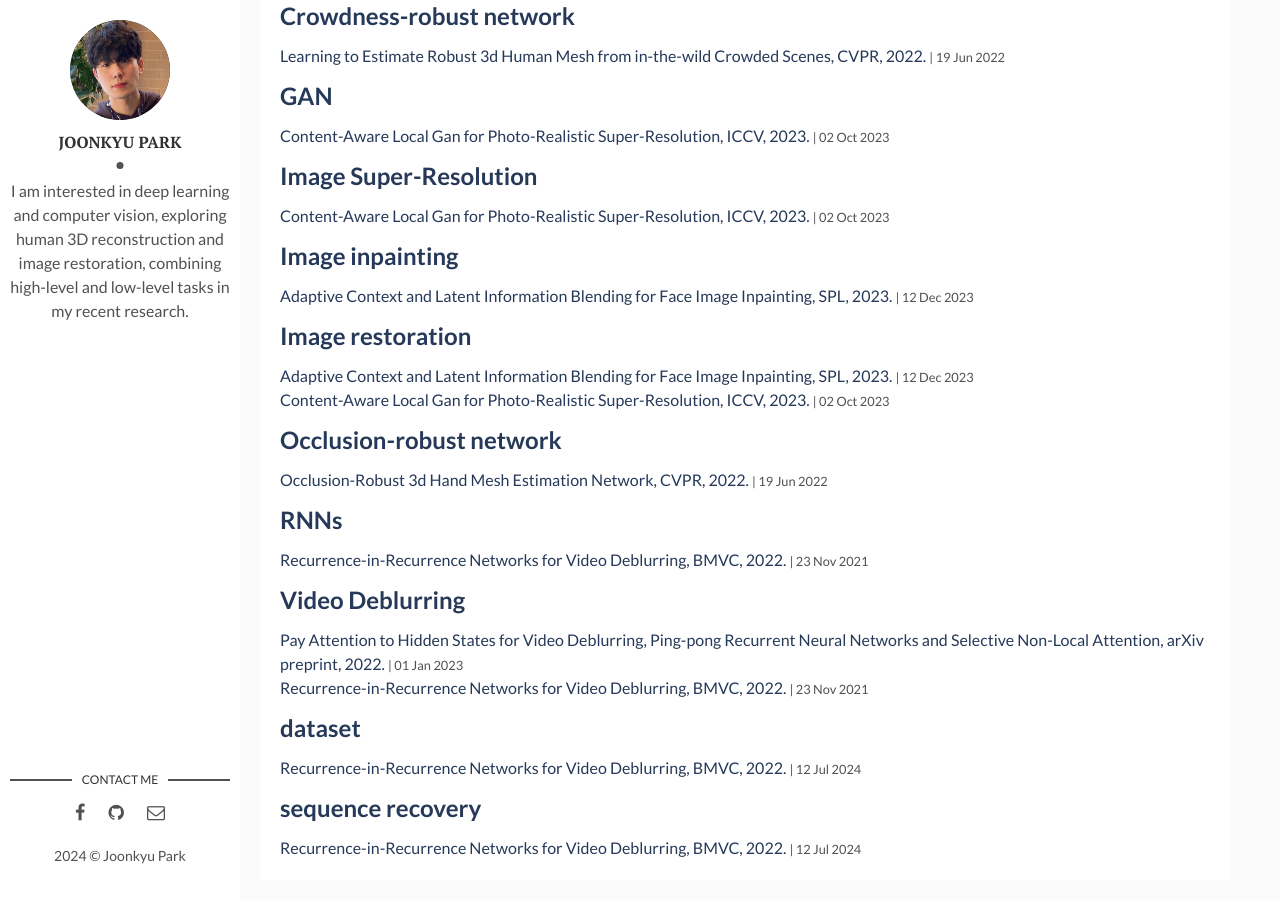
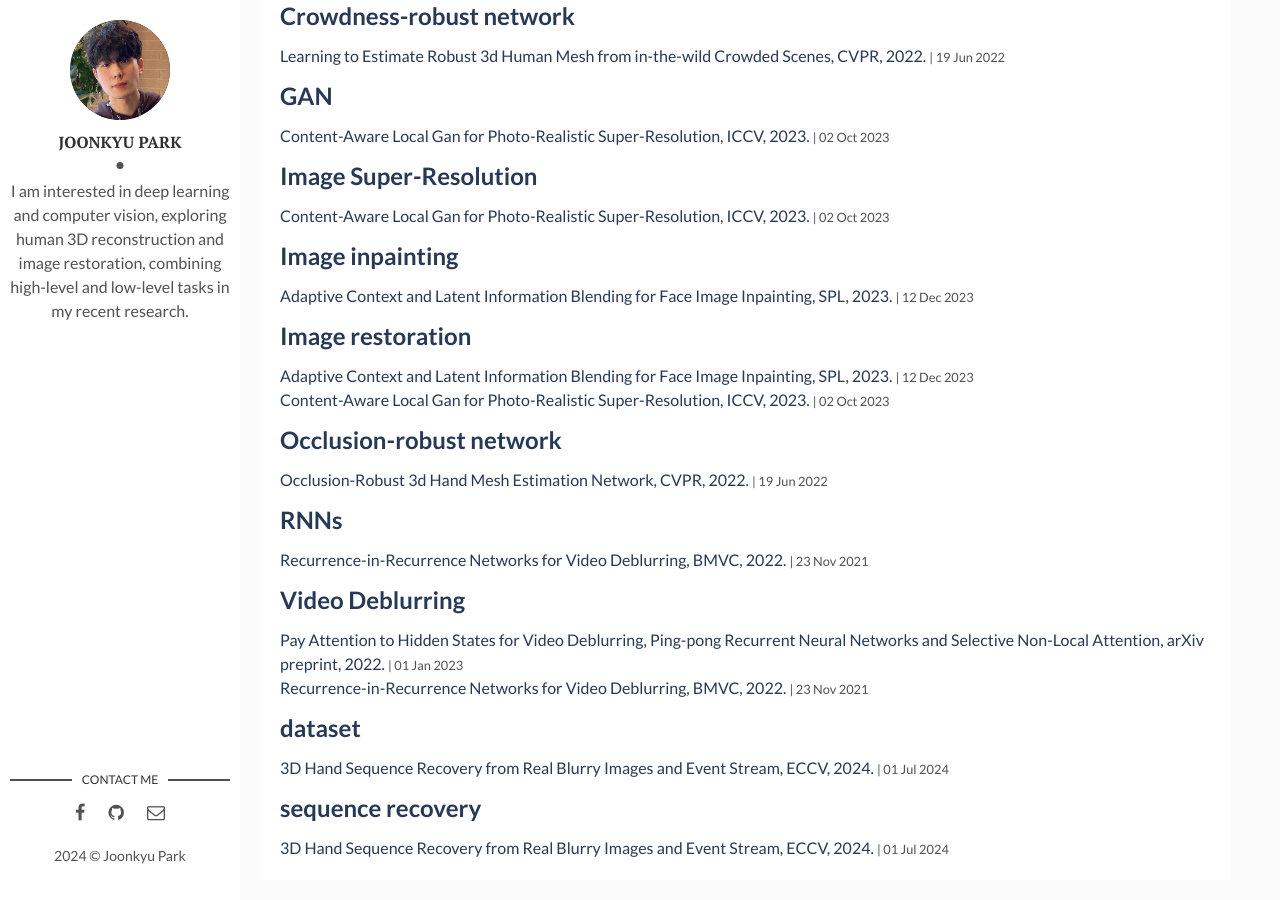
Before and after one commit to jkpark08/jkpark08.github.io, a Jekyll site: the page built from tags.html, in a window 1280 px wide and 900 px high, scrolled down 947 px. Built offline with Jekyll 4.4.1, drawn with Linux system fonts in a browser that asks for light colours; some of the changed text lies outside the part shown.

Commit message:
Update 2024-07-12-ebh.markdown

```diff
--- a/_posts/2024-07-12-ebh.markdown
+++ b/_posts/2024-07-12-ebh.markdown
@@ -1,7 +1,7 @@
 ---
 layout: post
-title: Recurrence-in-Recurrence Networks for Video Deblurring, BMVC, 2022.
-date: 2024-07-12 13:32:20 +0300
+title: 3D Hand Sequence Recovery from Real Blurry Images and Event Stream, ECCV, 2024.
+date: 2024-07-01 13:32:20 +0300
 description: ECCV, 2024. # Add post description (optional)
 img: rirn.jpg # Add image post (optional)
 fig-caption: # Add figcaption (optional)
```
